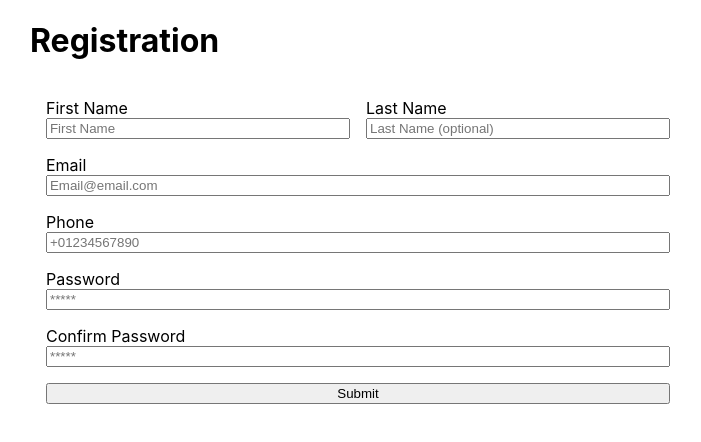
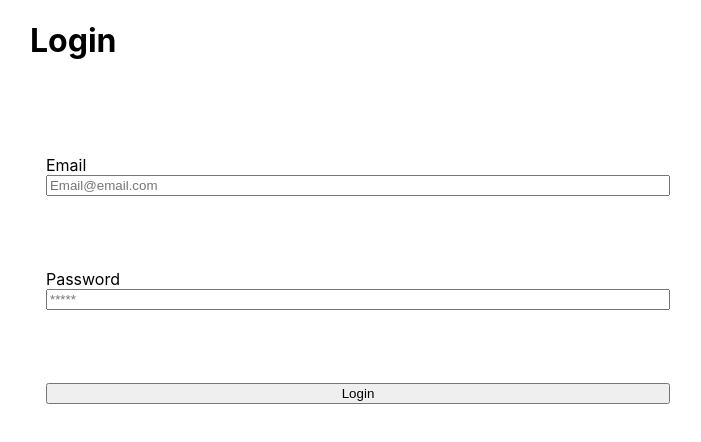
Before and after one commit to sisyphean-cabal/bm8_frontend, a Next.js app: page /login in a window 1280 px wide. Shown: the top 442 px of the page, without its empty margins (282-983 px from the left). Built offline with nearby package versions, Linux system fonts and the light colour scheme.

Commit message:
css and module changes

```diff
--- a/pages/login.tsx
+++ b/pages/login.tsx
@@ -9,70 +9,41 @@ import { useMutation } from 'react-query'
 import axios, { AxiosError } from 'axios';
 
 
-interface RegistrationFormValues {
-    firstName: string;
-    lastName: string;
+interface LoginFormValues {
     email: string;
-    phoneNumber: string;
     password: string;
-    passwordConfirmation: string;
 }
 
-const Registration: React.FC<{}> = () => {
-    const initialValues: RegistrationFormValues = { firstName: '', lastName: '', email: '', phoneNumber: '', password: '', passwordConfirmation: '' };
-    const register = useMutation<ReturnType<typeof axios.post>, AxiosError, RegistrationFormValues>(data => axios.post('http://localhost:8000/api/account/register', {
+const Login: React.FC<{}> = () => {
+    const initialValues: LoginFormValues = { email: '', password: '' };
+    const login = useMutation<ReturnType<typeof axios.post>, AxiosError, LoginFormValues>(data => axios.post('http://localhost:8000/api/account/authenticate', {
         ...data
     }))
     return (
         <main className={styles.page}>
-            <h1>Registration</h1>
+            <h1>Login</h1>
             <Formik
                 initialValues={initialValues}
                 onSubmit={async (values, actions) => {
                     actions.setSubmitting(true);
-                    await register.mutateAsync(values)
+                    await login.mutateAsync(values)
                     await new Promise((res) => setTimeout(res, 10000))
                     actions.setSubmitting(false);
-                }}
-                validate={(values) => {
-                    const errors: Partial<RegistrationFormValues> = {}
-                    if (values.password != values.passwordConfirmation) {
-                        errors.passwordConfirmation = "Passwords don't match"
-                    }
-                    return errors
                 }}
             >
                 {({ errors, touched }) => (
                     <Form className={styles.form}>
-                        <div className={`${styles.inputWrapper} ${styles.firstName}`}>
-                            <label htmlFor="firstName" >First Name</label>
-                            <Field id="firstName" type="text" name="firstName" placeholder="First Name" />
-                        </div>
-                        <div className={`${styles.inputWrapper} ${styles.lastName}`}>
-                            <label htmlFor="lastName">Last Name</label>
-                            <Field id="lastName" type="text" name="lastName" placeholder="Last Name (optional)" />
-                        </div>
                         <div className={`${styles.inputWrapper} ${styles.email}`}>
                             <label htmlFor="email">Email</label>
                             <Field id="email" type="email" name="email" placeholder="Email@email.com" />
                             {errors.email && touched.email && <div>{errors.email}</div>}
-                        </div>
-                        <div className={`${styles.inputWrapper} ${styles.phoneNumber}`}>
-                            <label htmlFor="email">Phone</label>
-                            <Field id="phoneNumber" type="phoneNumber" name="phoneNumber" placeholder="+01234567890" />
-                            {errors.phoneNumber && touched.phoneNumber && <div>{errors.phoneNumber}</div>}
                         </div>
                         <div className={`${styles.inputWrapper} ${styles.password}`}>
                             <label htmlFor="password">Password</label>
                             <Field type="password" id="password" name="password" placeholder="*****" />
                             {errors.password && touched.password && <div>{errors.password}</div>}
                         </div>
-                        <div className={`${styles.inputWrapper} ${styles.passwordConfirmation}`}>
-                            <label htmlFor="passwordConfirmation">Confirm Password</label>
-                            <Field type="password" id="passwordConfirmation" name="passwordConfirmation" placeholder="*****" />
-                            {errors.passwordConfirmation && touched.passwordConfirmation && <div>{errors.passwordConfirmation}</div>}
-                        </div>
-                        <button className={styles.submit} type="submit">Submit</button>
+                        <button className={styles.submit} type="submit">Login</button>
                     </Form>
                 )}
             </Formik>
@@ -80,4 +51,4 @@ const Registration: React.FC<{}> = () => {
     );
 };
 
-export default Registration
+export default Login
--- a/pages/signup.tsx
+++ b/pages/signup.tsx
@@ -4,8 +4,8 @@ import {
   Form,
   Field,
 } from 'formik';
-import styles from '../styles/registration.module.css'
-import {useMutation} from 'react-query'
+import styles from '../styles/Registration.module.css'
+import { useMutation } from 'react-query'
 import axios, { AxiosError } from 'axios';
 
 
@@ -42,7 +42,7 @@ const Registration: React.FC<{}> = () => {
           return errors
         }}
       >
-        {({errors, touched}) => (
+        {({ errors, touched }) => (
           <Form className={styles.form}>
             <div className={`${styles.inputWrapper} ${styles.firstName}`}>
               <label htmlFor="firstName" >First Name</label>
--- /dev/null
+++ b/styles/Login.module.css
@@ -0,0 +1,56 @@
+/* https://www.joshwcomeau.com/css/full-bleed/ */
+.page {
+    display: grid;
+    grid-template-columns: 1fr min(65ch, 100%) 1fr;
+}
+
+.page>* {
+    grid-column: 2;
+}
+
+.full-bleed {
+    width: 100%;
+    grid-column: 1 / 4;
+}
+
+/* Form Grid */
+/* https://grid.layoutit.com/ */
+.form {
+
+    display: flex;
+    flex-direction: column;
+    padding: 1rem;
+    gap: 1rem;
+}
+
+@media only screen and (min-width: 768px) {
+    .form {
+        display: grid;
+        grid-template-columns: 1fr;
+        grid-template-rows: 1fr 1fr;
+        gap: 1rem;
+        grid-template-areas:
+            "email password submit"
+    }
+}
+
+.inputWrapper {
+    display: flex;
+    flex-direction: column;
+}
+
+.email {
+    grid-area: email;
+}
+
+/* .phoneNumber {
+    grid-area: phoneNumber;
+} */
+
+.password {
+    grid-area: password;
+}
+
+.submit {
+    grid-area: submit;
+}
```
Also changed, not shown: styles/Registration.module.css (renamed from styles/registration.module.css).
